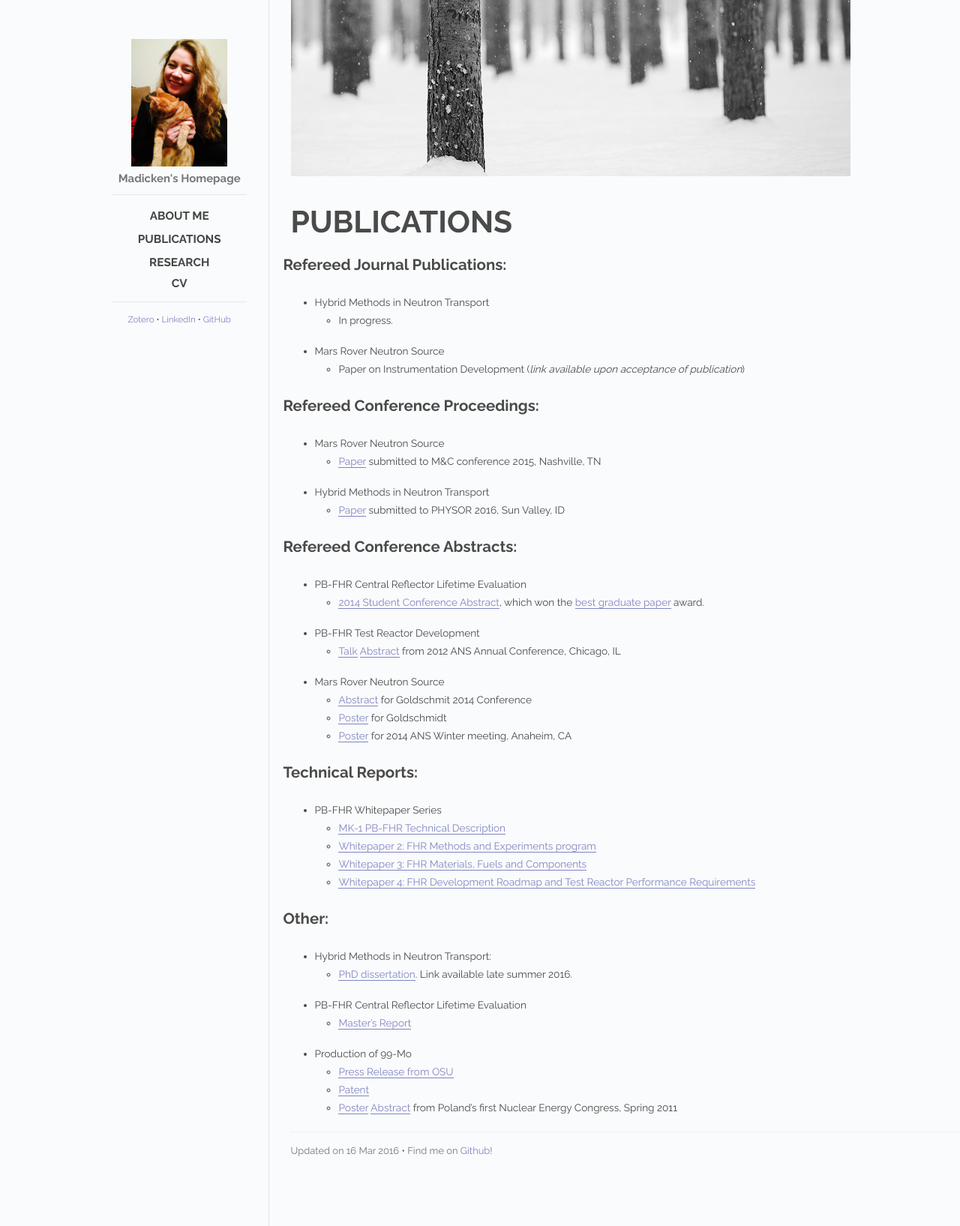
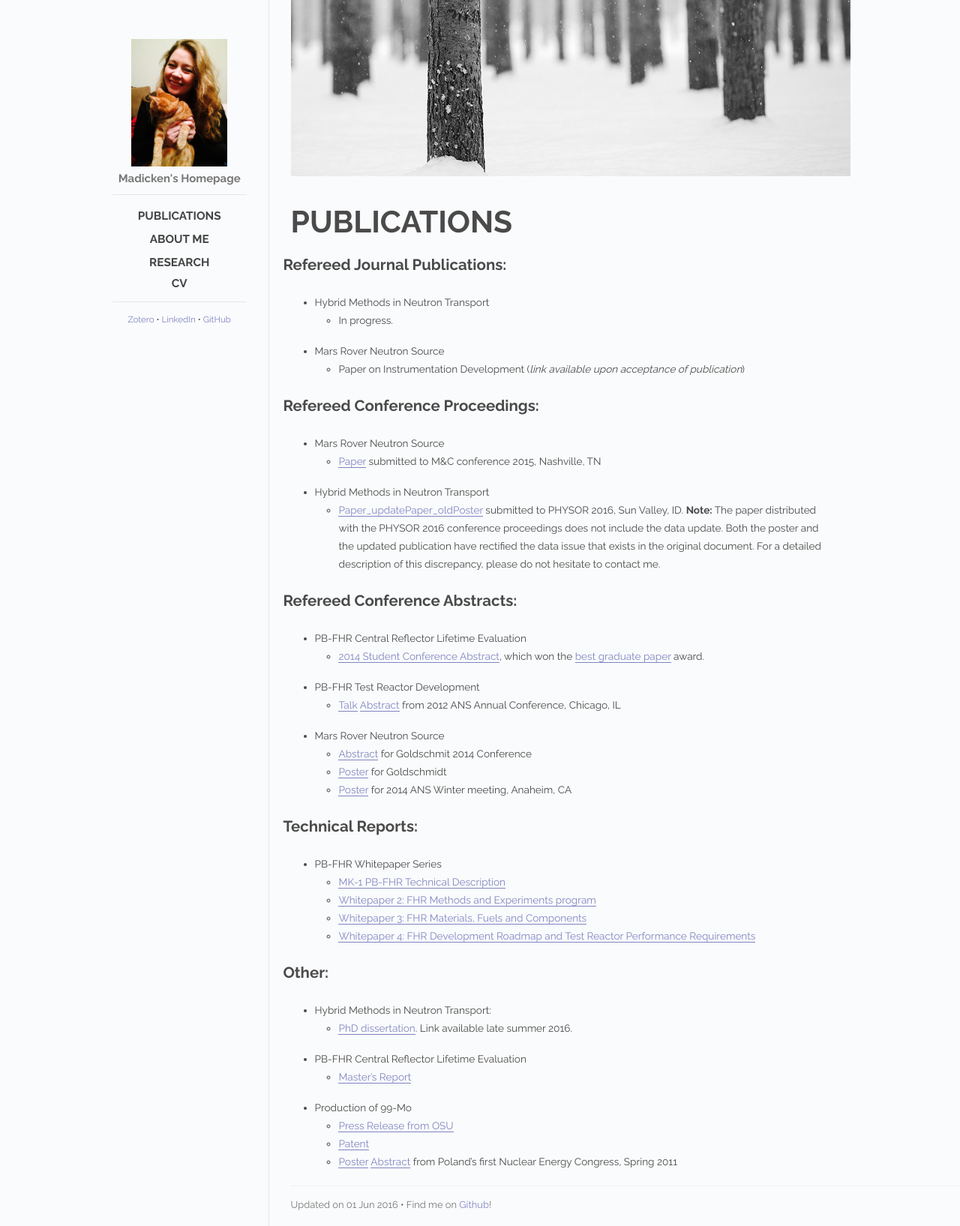
Before and after one commit to munkm/munkm.github.io, a Jekyll site: the page built from _posts/2014-10-20-publications.md, in a window 1280 px wide. Shown: the whole page at 75% size. Built offline with Jekyll 4.4.1, drawn with Linux system fonts in a browser that asks for light colours.

Commit message:
adding PHYSOR poster and link in publications

```diff
--- a/_posts/2014-10-20-publications.md
+++ b/_posts/2014-10-20-publications.md
@@ -2,7 +2,7 @@
 layout: post
 title: Publications
 cover: treesnow.jpg
-date:   2016-03-16
+date:   2016-06-01
 categories: posts
 ---
 
@@ -18,7 +18,7 @@ categories: posts
 * Mars Rover Neutron Source
   * [Paper](/papers/munk_mc15.pdf) submitted to M&C conference 2015, Nashville, TN
 * Hybrid Methods in Neutron Transport
-  * [Paper](/papers/munk_physor16.pdf) submitted to PHYSOR 2016, Sun Valley, ID
+  * [Paper_update](/papers/munk_physor16_update.pdf)[Paper_old](/papers/munk_physor16.pdf)[Poster](/papers/PHYSOR_Poster_Munk.pdf) submitted to PHYSOR 2016, Sun Valley, ID. **Note:** The paper distributed with the PHYSOR 2016 conference proceedings does not include the data update. Both the poster and the updated publication have rectified the data issue that exists in the original document. For a detailed description of this discrepancy, please do not hesitate to contact me.
 
 ## Refereed Conference Abstracts:
 
```
Also changed, not shown: 1 other file.
